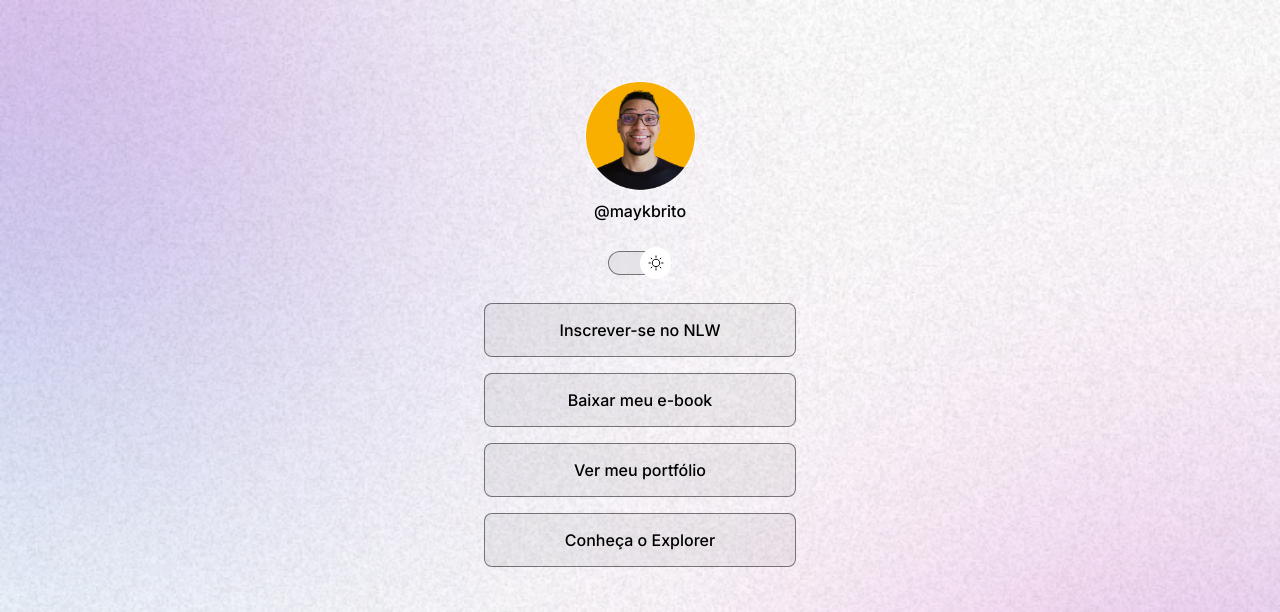
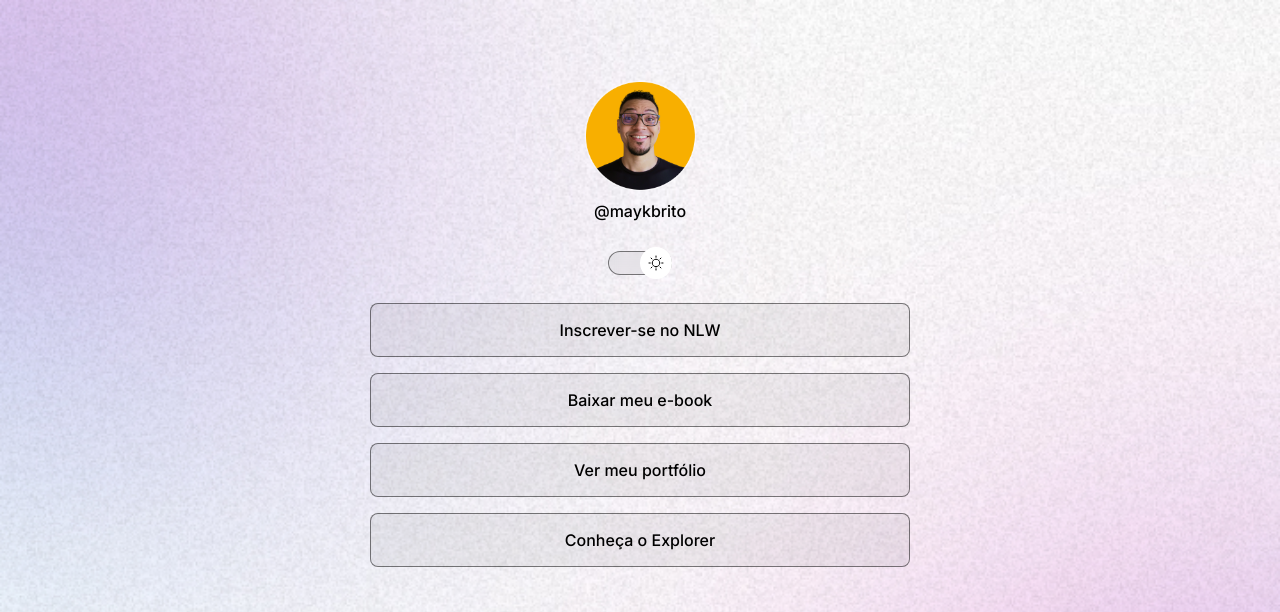
Before and after one commit to nicollini/projeto-, a plain HTML site: page index.html in a window 1280 px wide. Shown: the top 612 px of the page. Drawn offline with nearby package versions, Linux system fonts and the light colour scheme.

Commit message:
adjust container width

```diff
--- a/style.css
+++ b/style.css
@@ -59,7 +59,8 @@ body * {
 
 /* Fundo do projeto - limitar largura e centralizar conteúdo */
 #container {
-    width: 360px; /* Largura fixa para o container */
+    width: 100%; /* Largura fixa para o container */
+    max-width: 588px;
     margin: 56px auto 0px; /* Margens externas do container
     Em forma de relógio 56px (margin-top) em cima, auto na direita (margin-right), 0 em baixo
     (margin-botton) e auto na esquerda (margin-left).
```
